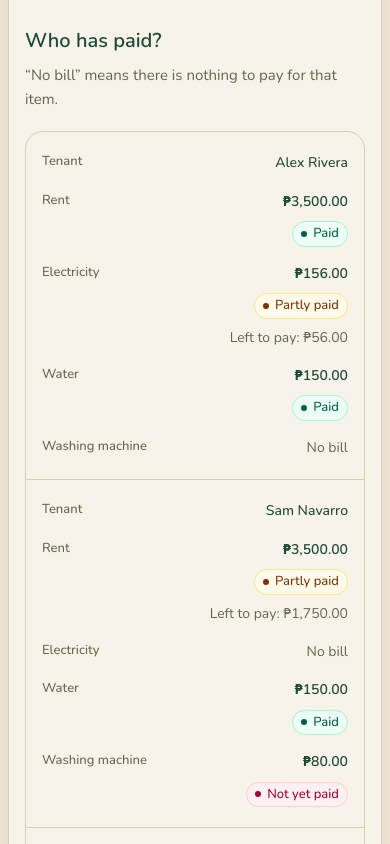
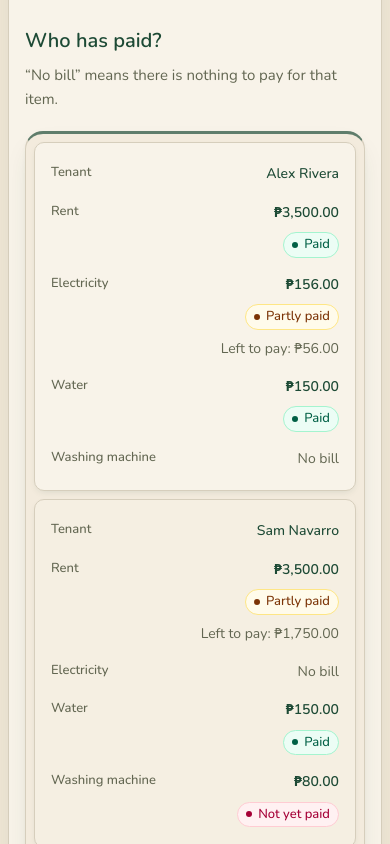
Before and after one commit to Lang-Shin/BH-Management-System, a React (Vite) app: page /billing in a window 390 px wide. Shown: the part 940-1784 px from the top of the page. Built offline with nearby package versions, Linux system fonts and the light colour scheme.

Commit message:
feat(ui): implements shadow/design on tables

```diff
--- a/src/components/shared/data-table.tsx
+++ b/src/components/shared/data-table.tsx
@@ -11,11 +11,11 @@ export interface Column<T> {
 
 export function DataTable<T extends { id: string }>({ rows, columns, caption }: { rows: T[]; columns: Column<T>[]; caption: string }) {
   if (rows.length === 0) return <EmptyState />
-  return <div className="max-w-full overflow-x-auto rounded-xl border bg-card" role="region" aria-label={caption} tabIndex={0}>
+  return <div className="table-surface max-w-full overflow-x-auto rounded-xl border bg-card" role="region" aria-label={caption} tabIndex={0}>
     <table role="table" className="block w-full text-left text-sm md:table">
       <caption className="sr-only">{caption}</caption>
-      <thead role="rowgroup" className="sr-only border-b bg-muted text-xs text-muted-foreground md:not-sr-only md:table-header-group"><tr role="row">{columns.map(column => <th role="columnheader" key={column.key} scope="col" className={cn('whitespace-nowrap px-4 py-3 font-semibold', column.align === 'right' && 'text-right')}>{column.label}</th>)}</tr></thead>
-      <tbody role="rowgroup" className="block divide-y md:table-row-group">{rows.map(row => <tr role="row" key={row.id} className="block px-4 py-3 transition-colors md:table-row md:p-0 hover:bg-muted/60">{columns.map(column => <td role="cell" key={column.key} className="grid grid-cols-[minmax(0,0.8fr)_minmax(0,1.2fr)] items-start gap-4 py-2 md:table-cell md:whitespace-nowrap md:px-4 md:py-3.5"><span aria-hidden="true" className="text-xs font-medium text-muted-foreground md:hidden">{column.label}</span><div className={cn('min-w-0 break-words text-right md:text-left', column.align === 'right' && 'tabular-nums md:text-right')}>{column.render(row)}</div></td>)}</tr>)}</tbody>
+      <thead role="rowgroup" className="table-heading sr-only border-b text-xs md:not-sr-only md:table-header-group"><tr role="row">{columns.map(column => <th role="columnheader" key={column.key} scope="col" className={cn('whitespace-nowrap px-4 py-3.5 font-bold tracking-wide', column.align === 'right' && 'text-right')}>{column.label}</th>)}</tr></thead>
+      <tbody role="rowgroup" className="block md:table-row-group">{rows.map(row => <tr role="row" key={row.id} className="table-record block px-4 py-3 md:table-row md:p-0">{columns.map(column => <td role="cell" key={column.key} className="grid grid-cols-[minmax(0,0.8fr)_minmax(0,1.2fr)] items-start gap-4 py-2 md:table-cell md:whitespace-nowrap md:px-4 md:py-3.5"><span aria-hidden="true" className="text-xs font-medium text-muted-foreground md:hidden">{column.label}</span><div className={cn('min-w-0 break-words text-right md:text-left', column.align === 'right' && 'tabular-nums md:text-right')}>{column.render(row)}</div></td>)}</tr>)}</tbody>
     </table>
   </div>
 }
--- a/src/styles/globals.css
+++ b/src/styles/globals.css
@@ -90,6 +90,54 @@
   text-rendering: optimizeLegibility;
   -webkit-font-smoothing: antialiased;
   line-height: 1.6;
+}
+
+.table-surface {
+  border-top: 3px solid color-mix(in srgb, var(--forest-green) 70%, var(--card));
+  box-shadow:
+    0 2px 4px color-mix(in srgb, var(--forest-green) 4%, transparent),
+    0 12px 28px -10px color-mix(in srgb, var(--forest-green) 17%, transparent);
+}
+
+.table-heading {
+  color: var(--forest-green);
+  background: linear-gradient(110deg, color-mix(in srgb, var(--forest-green) 9%, var(--card)), var(--oat-milk));
+}
+
+.table-record {
+  transition: background-color 180ms ease, box-shadow 180ms ease;
+}
+
+.table-record:nth-child(even) {
+  background: color-mix(in srgb, var(--oat-milk) 32%, var(--card));
+}
+
+.table-record:hover,
+.table-record:focus-within {
+  background: color-mix(in srgb, var(--forest-green) 7%, var(--card));
+  box-shadow: inset 3px 0 var(--forest-green);
+}
+
+@media (width >= 48rem) {
+  .table-record + .table-record { border-top: 1px solid var(--border); }
+}
+
+@media (width < 48rem) {
+  .table-surface {
+    padding: 8px;
+    background: color-mix(in srgb, var(--oat-milk) 55%, var(--card));
+  }
+  .table-record {
+    border: 1px solid var(--border);
+    border-radius: 10px;
+    background: var(--card);
+    box-shadow: 0 3px 8px -4px color-mix(in srgb, var(--forest-green) 18%, transparent);
+  }
+  .table-record + .table-record { margin-top: 8px; }
+  .table-record:hover,
+  .table-record:focus-within {
+    box-shadow: inset 3px 0 var(--forest-green), 0 3px 8px -4px color-mix(in srgb, var(--forest-green) 18%, transparent);
+  }
 }
 
 @keyframes analytics-draw {
```
